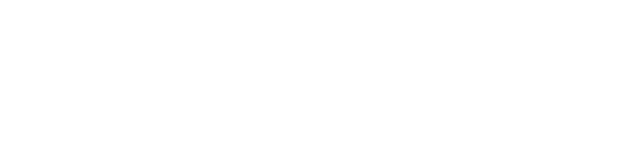
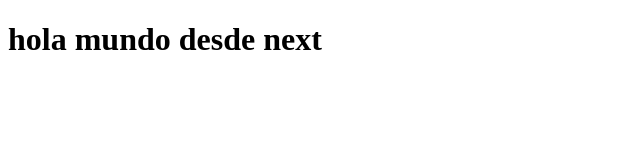
Before and after one commit to carlosgovi/next-js-API, a website: page public/index.html in a window 1280 px wide. Shown: the whole page, without its empty margins (0-640 px from the left). Drawn offline with Linux system fonts and the light colour scheme.

Commit message:
move files a public

```diff
--- a/public/index.html
+++ b/public/index.html
@@ -7,5 +7,7 @@
     <title>Document</title>
     <script src="./index.js"></script>
   </head>
-  <body></body>
+  <body>
+    <h1>hola mundo desde next</h1>
+  </body>
 </html>
```
Also changed, not shown: 1 other file.
